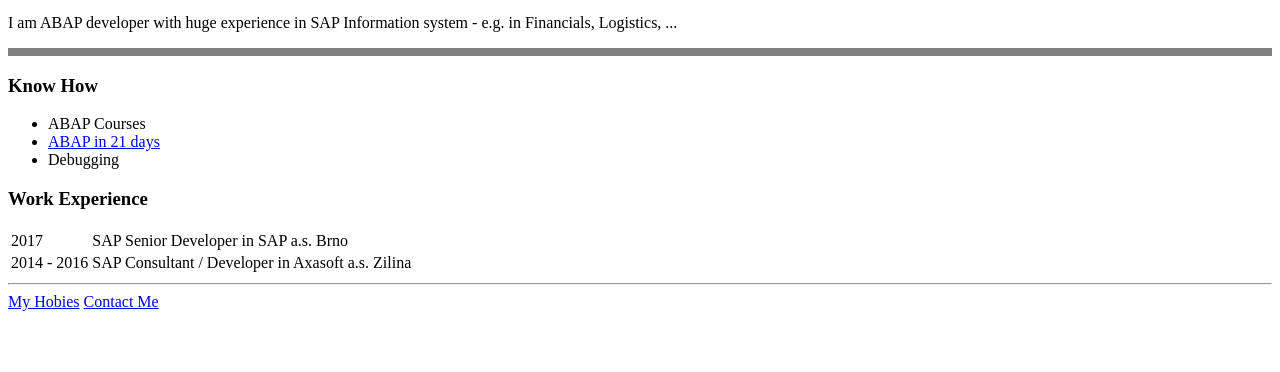
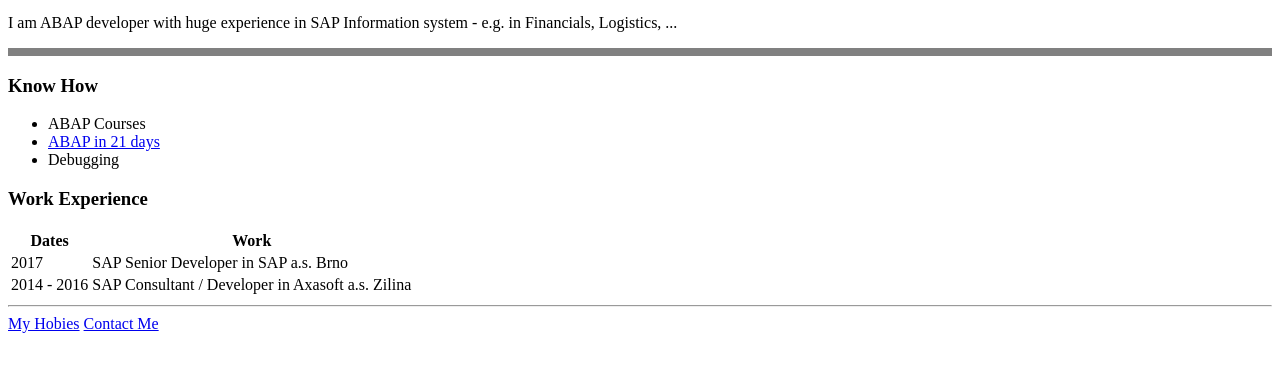
Before and after one commit to martino1961/WebDevelopmentUdemy, a plain HTML site: page HTML - Personal Site/index.html in a window 1280 px wide. Shown: the part 376-748 px from the top of the page. Drawn offline with Linux system fonts and the light colour scheme.

Commit message:
Added Table Header to the Table

```diff
--- a/HTML - Personal Site/index.html
+++ b/HTML - Personal Site/index.html
@@ -22,6 +22,13 @@
     </ul>
     <h3>Work Experience</h3>
     <table>
+        <thead>
+            <tr>
+                <th>Dates</th>
+                <th>Work</th>
+            </tr>
+        </thead>
+        <tbody>
             <tr>
                 <td>2017</td>
                 <td>SAP Senior Developer in SAP a.s. Brno</td>
@@ -30,6 +37,10 @@
                 <td>2014 - 2016</td>
                 <td>SAP Consultant / Developer in Axasoft a.s. Zilina</td>
             </tr>
+        </tbody>
+        <tfoot>
+
+        </tfoot>
     </table>
     <hr>
     <a href="hobies.html">My Hobies</a>
```
Lines whose indentation alone changed are shown as unchanged.
